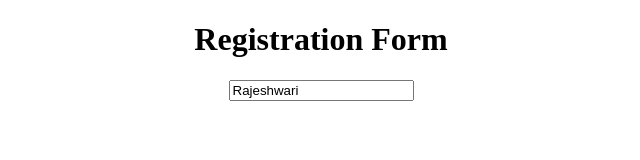
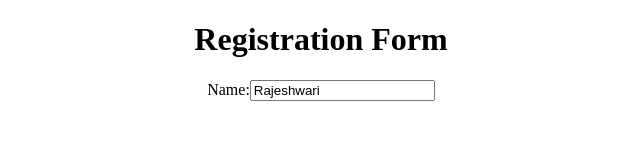
Before and after one commit to asbdu45123054511802112025/Project, a plain HTML site: page index.html in a window 1280 px wide. Shown: the full height of the page, 319-959 px from the left. Drawn offline with Linux system fonts and the light colour scheme.

Commit message:
Add label for name input in registration form

```diff
--- a/index.html
+++ b/index.html
@@ -10,7 +10,7 @@
     <center>
       <h1>Registration Form</h1>
       <form method="post">
-        <input type="name" value="Rajeshwari">
+        Name:<input type="name" value="Rajeshwari">
       </form>
     </center>
   </body>
```
